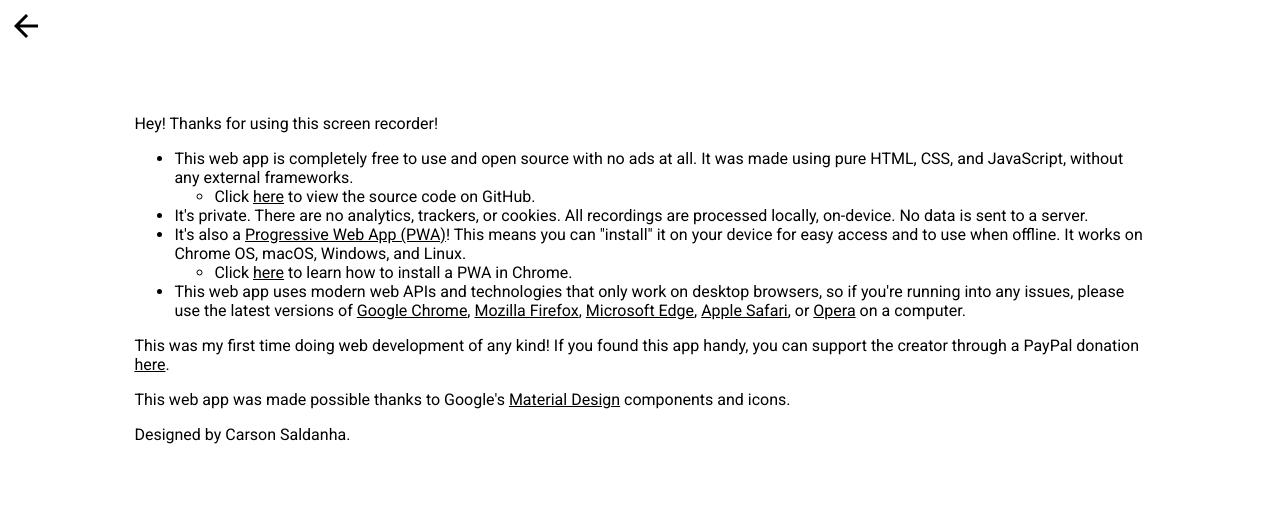
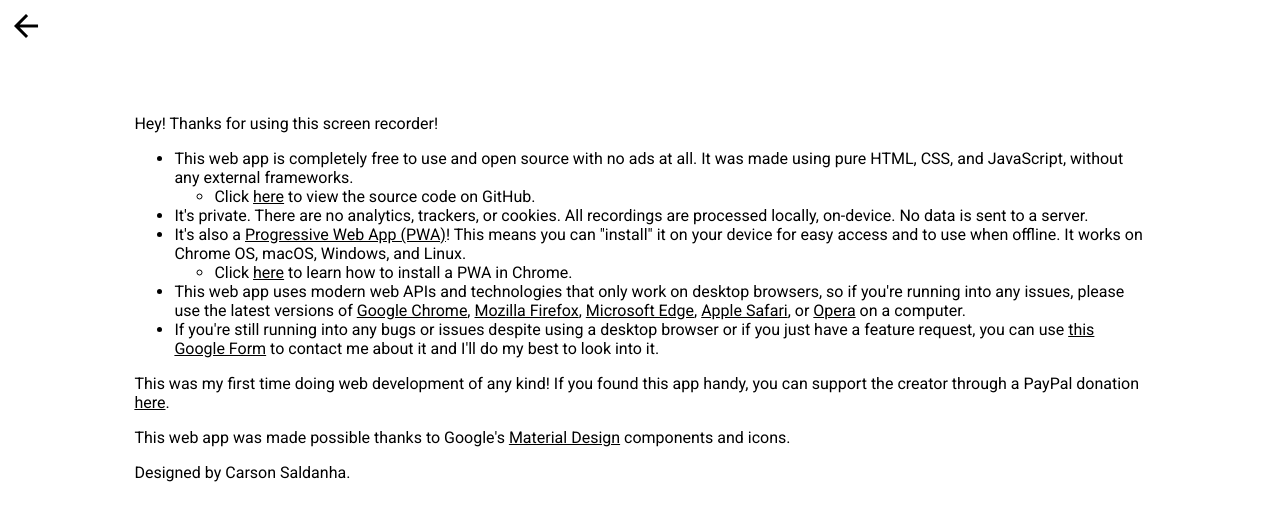
Before and after one commit to carsonsaldanha/screen-recorder, a website: page about.html in a window 1280 px wide. Drawn offline with Linux system fonts and the light colour scheme.

Commit message:
Update about.html

```diff
--- a/about.html
+++ b/about.html
@@ -37,6 +37,10 @@
                     <a href="https://www.apple.com/safari">Apple Safari</a>, or
                     <a href="https://www.opera.com">Opera</a> on a computer.
                 </li>
+                <li>If you're still running into any bugs or issues despite using a desktop browser or if you just have a feature request, you can use
+                    <a href="https://docs.google.com/forms/d/e/1FAIpQLSeFLED-l3M7zr4Emq2gt_Z7ljXMYrb2lHrrBzV6BzHzCpHKrA/viewform?usp=sf_link">this Google Form</a>
+                    to contact me about it and I'll do my best to look into it.
+                </li>
             </ul>
             <p>This was my first time doing web development of any kind! If you found this app handy, you can support
                 the creator through a PayPal donation <a href="https://www.paypal.com/cgi-bin/webscr?cmd=_donations&business=63NX664RGP8KE&item_name=Make+a+contribution+to+Screen+Recorder+web+app.&currency_code=USD&source=url">here</a>.
```
